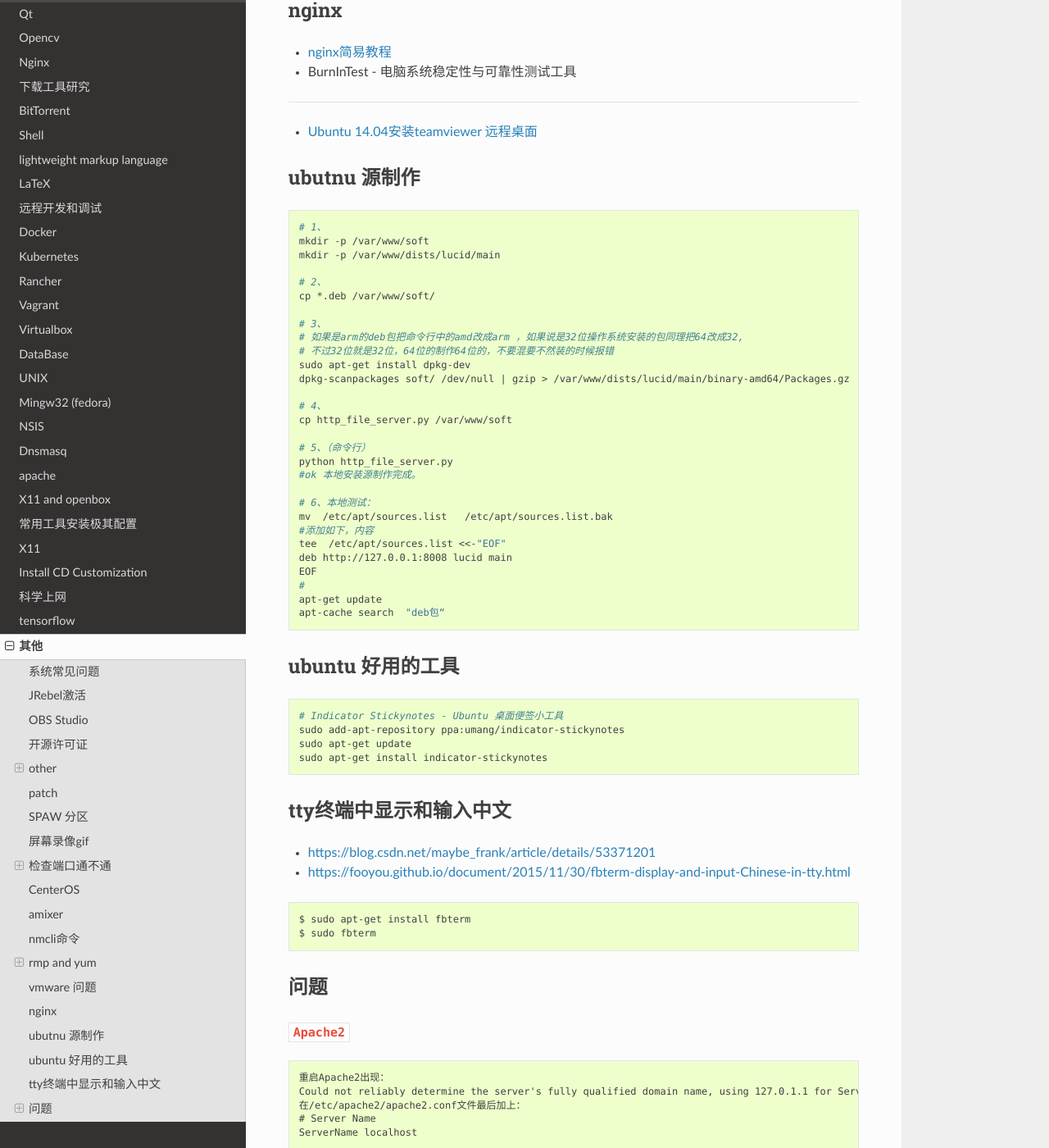
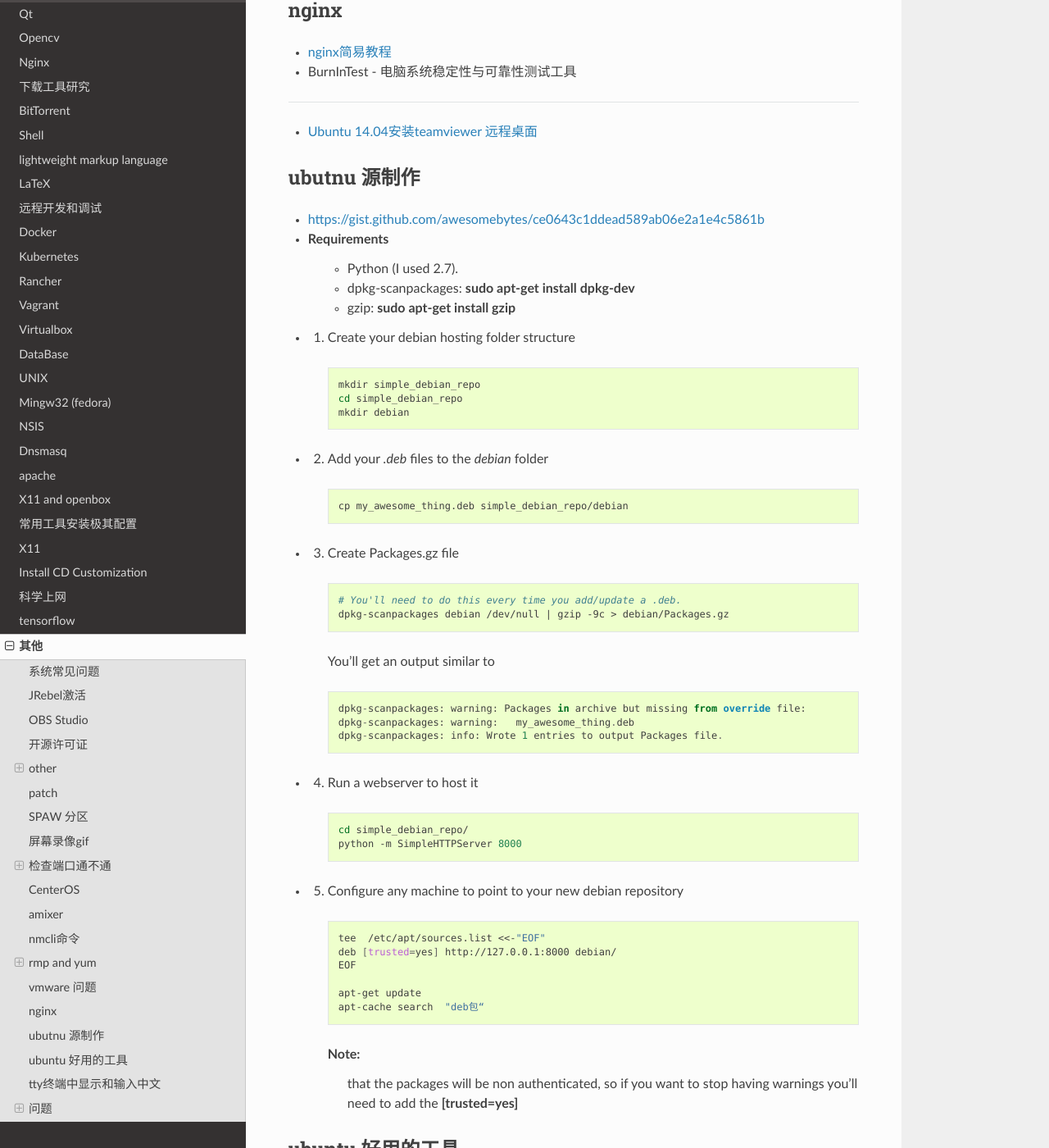
Before and after one commit to my-rds-store/my_space, a Sphinx documentation site: the page built from source/other/index.rst, in a window 1280 px wide and 1400 px high, scrolled down 6374 px. Shown: the whole window at 82% size. Built offline with Sphinx 7.4.7 and the Read the Docs theme 2.0.0, drawn with Linux system fonts in a browser that asks for light colours.

Commit message:
update ...

```diff
--- a/source/other/index.rst
+++ b/source/other/index.rst
@@ -380,37 +380,67 @@
 ubutnu 源制作
 ---------------
 
-.. code-block:: sh
+* https://gist.github.com/awesomebytes/ce0643c1ddead589ab06e2a1e4c5861b
 
-    # 1、
-    mkdir -p /var/www/soft
-    mkdir -p /var/www/dists/lucid/main
+* Requirements
+    * Python (I used 2.7).
+    * dpkg-scanpackages: **sudo apt-get install dpkg-dev**
+    * gzip: **sudo apt-get install gzip**
 
-    # 2、
-    cp *.deb /var/www/soft/
 
-    # 3、
-    # 如果是arm的deb包把命令行中的amd改成arm ，如果说是32位操作系统安装的包同理把64改成32,
-    # 不过32位就是32位，64位的制作64位的，不要混要不然装的时候报错
-    sudo apt-get install dpkg-dev
-    dpkg-scanpackages soft/ /dev/null | gzip > /var/www/dists/lucid/main/binary-amd64/Packages.gz
+* 1. Create your debian hosting folder structure
 
-    # 4、
-    cp http_file_server.py /var/www/soft
+    .. code-block:: sh
 
-    # 5、（命令行）
-    python http_file_server.py
-    #ok 本地安装源制作完成。
+        mkdir simple_debian_repo
+        cd simple_debian_repo
+        mkdir debian
 
-    # 6、本地测试：
-    mv  /etc/apt/sources.list   /etc/apt/sources.list.bak
-    #添加如下，内容
-    tee  /etc/apt/sources.list <<-"EOF"
-    deb http://127.0.0.1:8008 lucid main
-    EOF
-    #
-    apt-get update
-    apt-cache search  "deb包“
+* 2. Add your `.deb` files to the `debian` folder
+
+    .. code-block:: sh
+
+        cp my_awesome_thing.deb simple_debian_repo/debian
+
+* 3. Create Packages.gz file
+
+    .. code-block:: sh
+
+        # You'll need to do this every time you add/update a .deb.
+        dpkg-scanpackages debian /dev/null | gzip -9c > debian/Packages.gz
+
+
+    You'll get an output similar to
+
+    .. code::
+
+        dpkg-scanpackages: warning: Packages in archive but missing from override file:
+        dpkg-scanpackages: warning:   my_awesome_thing.deb
+        dpkg-scanpackages: info: Wrote 1 entries to output Packages file.
+
+
+* 4. Run a webserver to host it
+
+    .. code-block:: sh
+
+        cd simple_debian_repo/
+        python -m SimpleHTTPServer 8000
+
+* 5. Configure any machine to point to your new debian repository
+
+    .. code-block:: sh
+
+        tee  /etc/apt/sources.list <<-"EOF"
+        deb [trusted=yes] http://127.0.0.1:8000 debian/
+        EOF
+
+        apt-get update
+        apt-cache search  "deb包“
+
+    Note:
+        that the packages will be non authenticated, so if you want to stop having warnings you'll need to add the **[trusted=yes]**
+
+
 
 ubuntu 好用的工具
 ------------------
```
